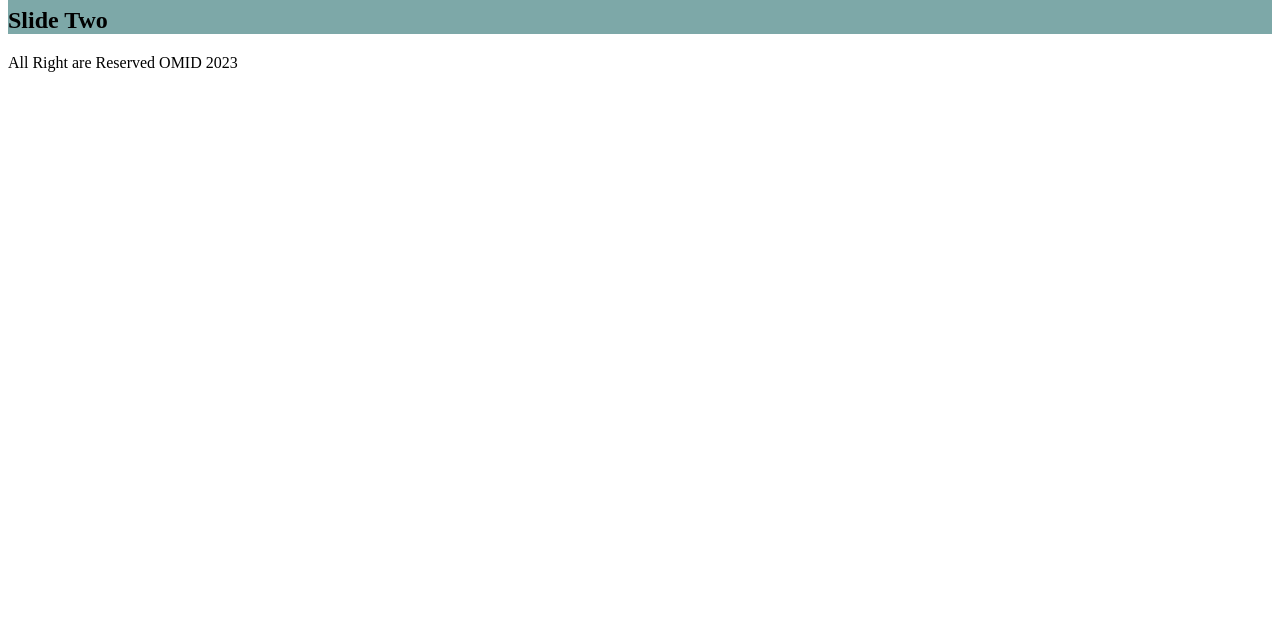
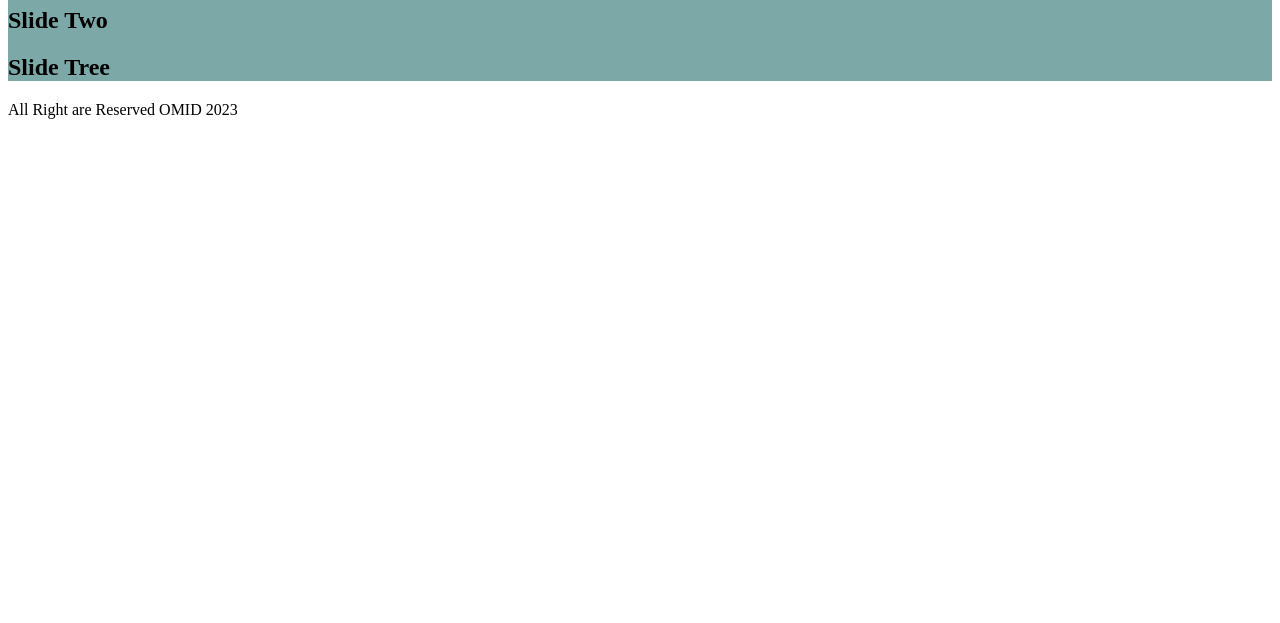
Before and after one commit to omidmahmoudkhani/GIT_OMID, a website: page index.html in a window 1280 px wide. Shown: the part 177-800 px from the top of the page. Drawn offline with Linux system fonts and the light colour scheme.

Commit message:
Slides added Tree

```diff
--- a/index.html
+++ b/index.html
@@ -21,6 +21,7 @@
     <div class="Slider">
         <h1>Slide One</h1>
         <h2>Slide Two</h2>
+        <h2>Slide Tree</h2>
     </div>
 
     <footer>
```
